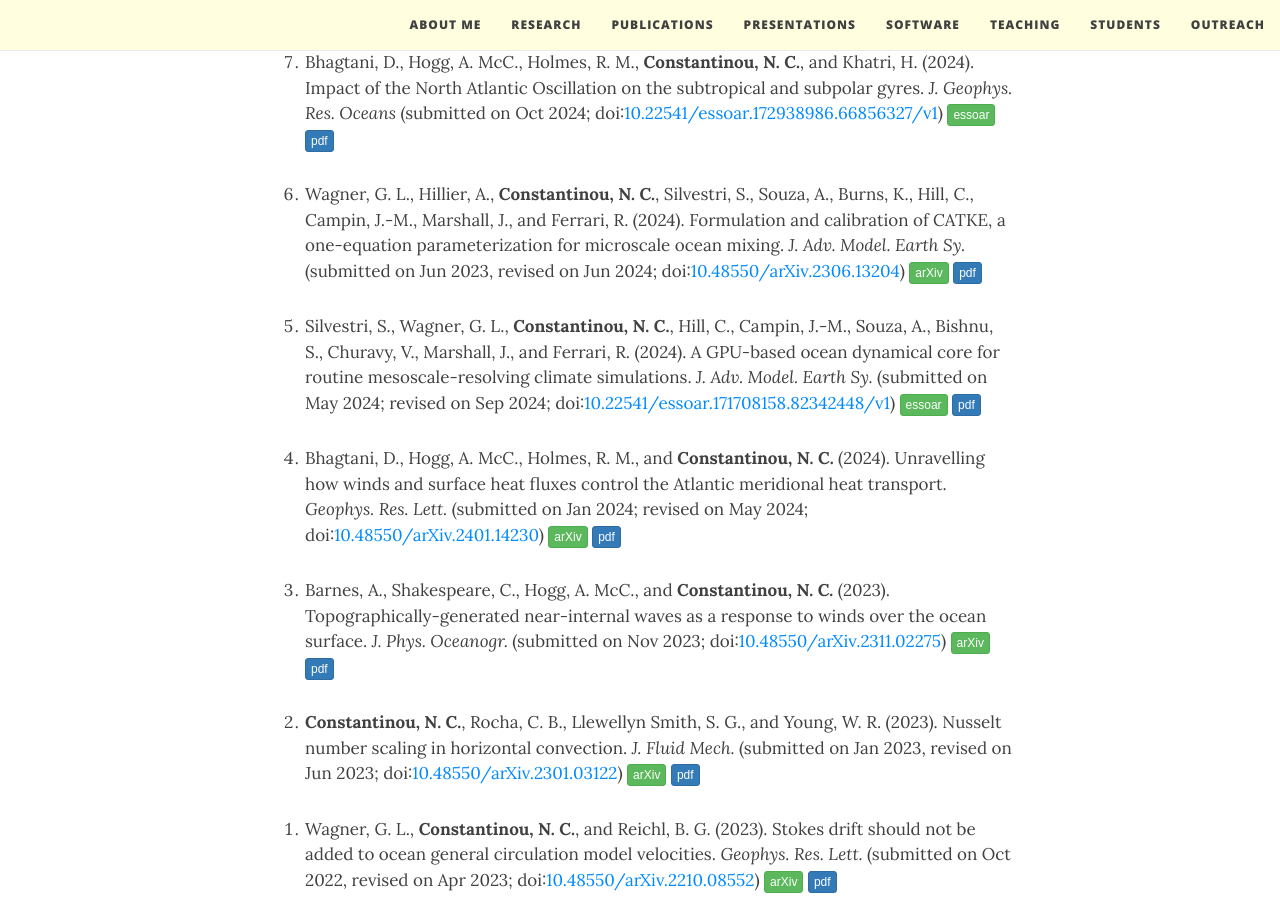
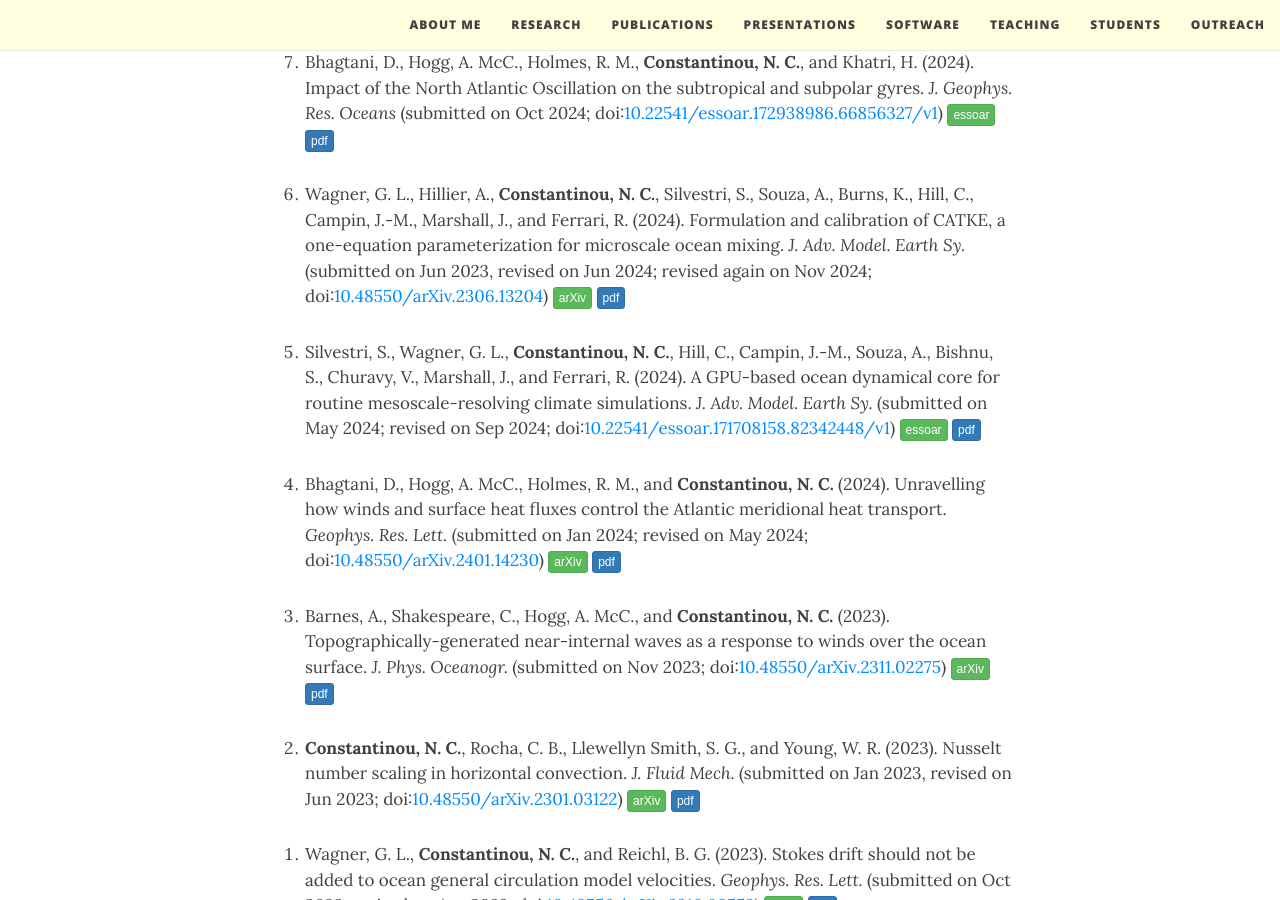
Before and after one commit to navidcy/navidcy.github.io, a Jekyll site: the page built from publications.md, in a window 1280 px wide and 900 px high, scrolled down 305 px. Built offline with Jekyll 4.4.1, drawn with Linux system fonts in a browser that asks for light colours; nearby versions of some CDN libraries; comment, search, counter and statistics services are not loaded.

Commit message:
catke paper resubmitted

```diff
--- a/publications.md
+++ b/publications.md
@@ -11,7 +11,8 @@ title: Publications
 
 0. Bhagtani, D., Hogg, A. McC., Holmes, R. M., **Constantinou, N. C.**, and Khatri, H. (2024). Impact of the North Atlantic Oscillation on the subtropical and subpolar gyres. _J. Geophys. Res. Oceans_ (submitted on Oct 2024; doi:[10.22541/essoar.172938986.66856327/v1](https://doi.org/10.22541/essoar.172938986.66856327/v1){:target="_blank"}) [<span class="btn btn-success btn-xs{{end}}" style="font-family:sans-serif;">essoar</span>](https://doi.org/10.22541/essoar.172938986.66856327/v1){:target="_blank"} [<span class="btn btn-primary btn-xs{{end}}" style="font-family:sans-serif;">pdf</span>][gyres-NAO]
 
-0. Wagner, G. L., Hillier, A., **Constantinou, N. C.**, Silvestri, S., Souza, A., Burns, K., Hill, C., Campin, J.-M., Marshall, J., and Ferrari, R. (2024). Formulation and calibration of CATKE, a one-equation parameterization for microscale ocean mixing. _J. Adv. Model. Earth Sy._ (submitted on Jun 2023, revised on Jun 2024; doi:[10.48550/arXiv.2306.13204](https://doi.org/10.48550/arXiv.2306.13204){:target="_blank"}) [<span class="btn btn-success btn-xs{{end}}" style="font-family:sans-serif;">arXiv</span>][arXiv:2306.13204]{:target="_blank"} [<span class="btn btn-primary btn-xs{{end}}" style="font-family:sans-serif;">pdf</span>][catke-physics]
+
+0. Wagner, G. L., Hillier, A., **Constantinou, N. C.**, Silvestri, S., Souza, A., Burns, K., Hill, C., Campin, J.-M., Marshall, J., and Ferrari, R. (2024). Formulation and calibration of CATKE, a one-equation parameterization for microscale ocean mixing. _J. Adv. Model. Earth Sy._ (submitted on Jun 2023, revised on Jun 2024; revised again on Nov 2024; doi:[10.48550/arXiv.2306.13204](https://doi.org/10.48550/arXiv.2306.13204){:target="_blank"}) [<span class="btn btn-success btn-xs{{end}}" style="font-family:sans-serif;">arXiv</span>][arXiv:2306.13204]{:target="_blank"} [<span class="btn btn-primary btn-xs{{end}}" style="font-family:sans-serif;">pdf</span>][catke-physics]
 
 
 0. Silvestri, S., Wagner, G. L., **Constantinou, N. C.**, Hill, C., Campin, J.-M., Souza, A., Bishnu, S., Churavy, V., Marshall, J., and Ferrari, R. (2024). A GPU-based ocean dynamical core for routine mesoscale-resolving climate simulations. _J. Adv. Model. Earth Sy._ (submitted on May 2024; revised on Sep 2024; doi:[10.22541/essoar.171708158.82342448/v1](https://doi.org/10.22541/essoar.171708158.82342448/v1){:target="_blank"}) [<span class="btn btn-success btn-xs{{end}}" style="font-family:sans-serif;">essoar</span>](https://doi.org/10.22541/essoar.171708158.82342448/v1){:target="_blank"} [<span class="btn btn-primary btn-xs{{end}}" style="font-family:sans-serif;">pdf</span>][mesoscale-gpu-dycore]
```
